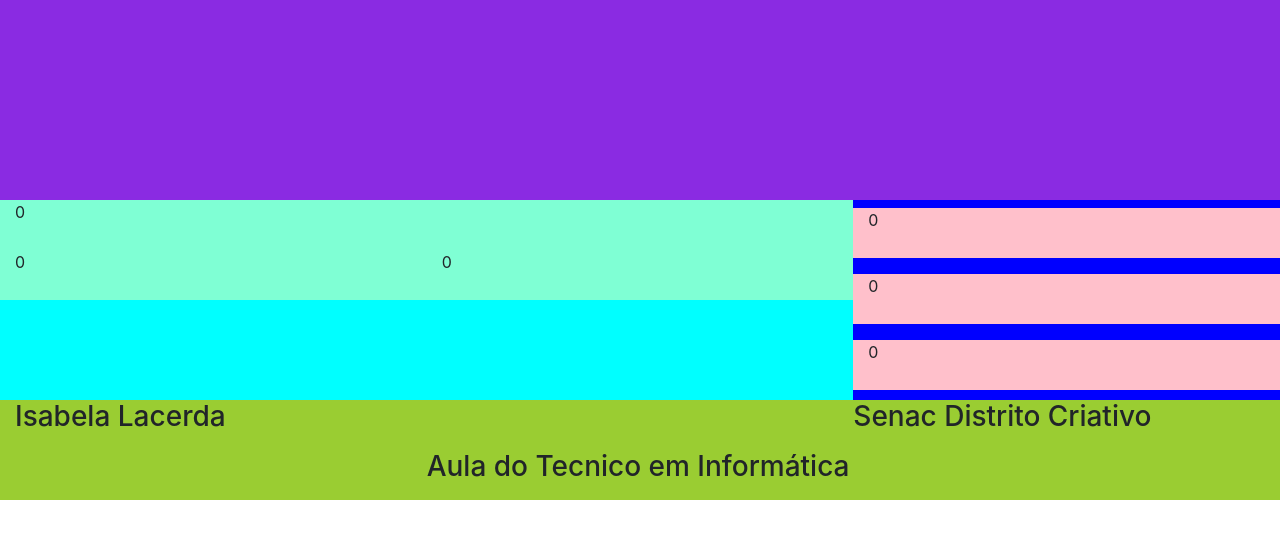
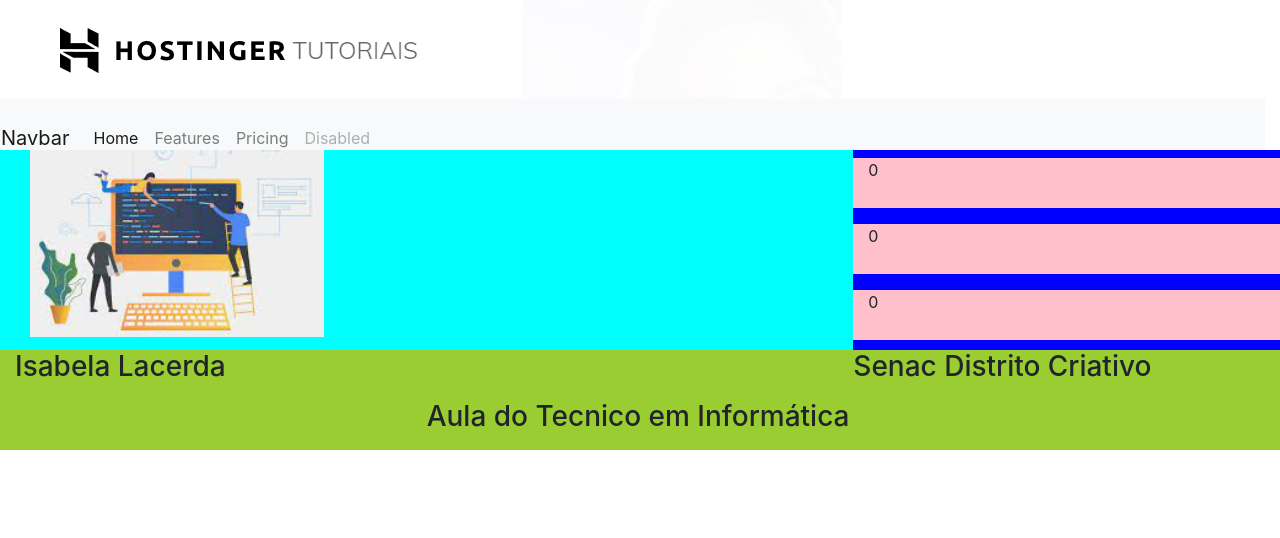
Before and after one commit to isabelalacerda1234/bootstrap-SITE, a plain HTML site: page index.html in a window 1280 px wide. Drawn offline with nearby package versions, Linux system fonts and the light colour scheme.

Commit message:
comite puzh
kkkkkk

```diff
--- a/index.html
+++ b/index.html
@@ -13,17 +13,45 @@
   </head>
   <body class="container-fluid">
     <header class="row">
+      <div class="row">
+        <div class="col-12">
+          <img id="header" src="./Capturar.PNG">
+        </div>
+        <nav class="navbar navbar-expand-lg navbar-light bg-light col-12">
+            <a class="navbar-brand" href="#">Navbar</a>
+            <button class="navbar-toggler" type="button" data-toggle="collapse" data-target="#navbarNav" aria-controls="navbarNav" aria-expanded="false" aria-label="Toggle navigation">
+              <span class="navbar-toggler-icon"></span>
+            </button>
+            <div class="collapse navbar-collapse" id="navbarNav">
+              <ul class="navbar-nav">
+                <li class="nav-item active">
+                  <a class="nav-link" href="#">Home <span class="sr-only">(current)</span></a>
+                </li>
+                <li class="nav-item">
+                  <a class="nav-link" href="#">Features</a>
+                </li>
+                <li class="nav-item">
+                  <a class="nav-link" href="#">Pricing</a>
+                </li>
+                <li class="nav-item">
+                  <a class="nav-link disabled">Disabled</a>
+                </li>
+              </ul>
+            </div>
+          </nav>
+       </div>
+    </header>
+    <div class="row">
+      <main class="col-12 col-lg-8">
+       <div class="row">
+         <div class="col-12 col-lg-8">
+         <div class="col-5 col-lg-7 imagem-main">
+        <img src="./maiiin.PNG">
 
-    </header>
-
-  <div class="row">
-    <main class="col-12 col-lg-8">
-        <div class="row">
-            <section class="col-12 ">0</section>
-            <section class="col-12 col-lg-6">0</section>
-            <section class="col-12 col-lg-6">0</section>
+           </div>
+         </div>
         </div>
-    </main>
+     </main>
     <aside class="col-12 col-lg-4">
         <div class="row">
             <section class="col-12 mt-2 mb-2">0</section>
--- a/style.css
+++ b/style.css
@@ -1,11 +1,27 @@
 header{
-    height: 200px;
-    background-color: blueviolet;
+    height:150px;
+
 }
+    nav{
+    width:100%;
+    height:50%;
+    }
+    #imgheader{
+     width:100%;
+     height:100%;
+    }
+
 main{
     height: 200px;
     background-color: aqua;
 }
+
+.imagem-main{
+    width:30%;
+    height:30%;
+
+}
+
 main section{
     height:50px;
     background-color: aquamarine;
```
Also changed, not shown: Capturar.PNG (added), maiiin.PNG (added), main.PNG (added).
